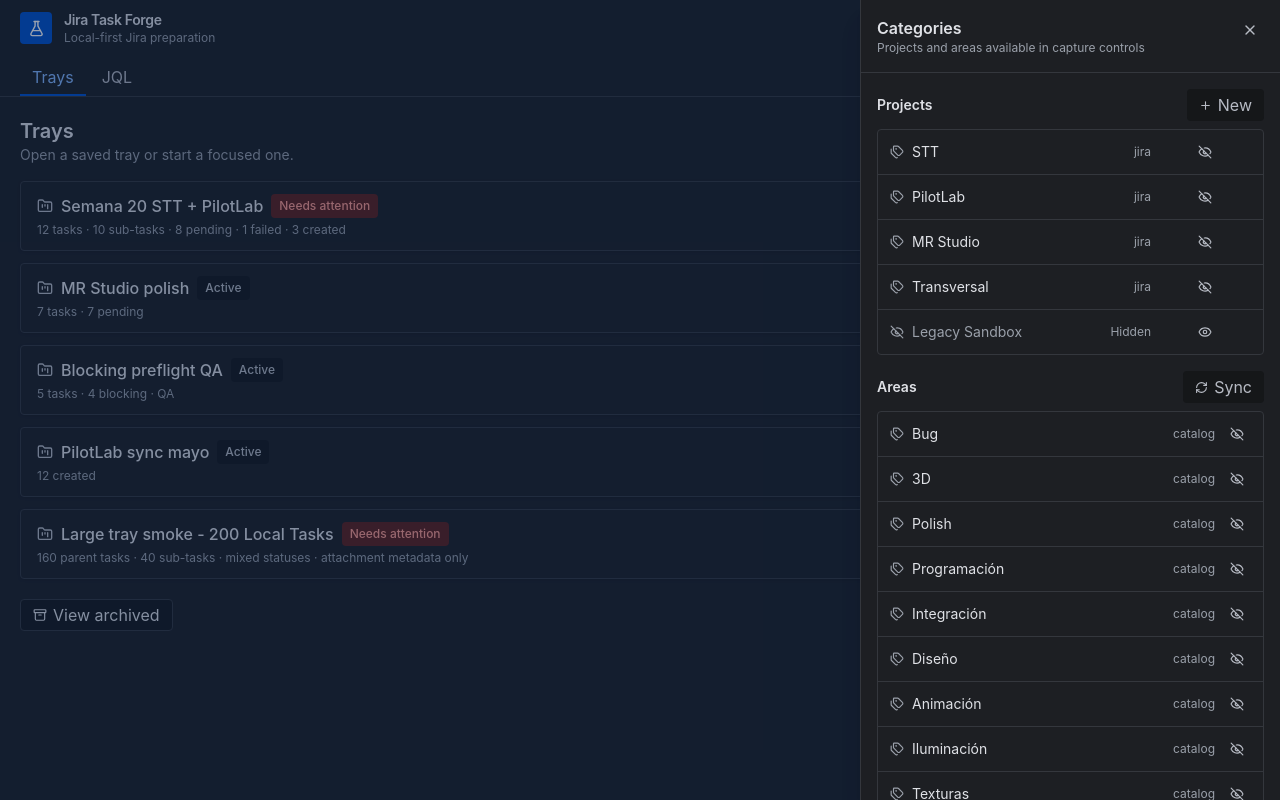
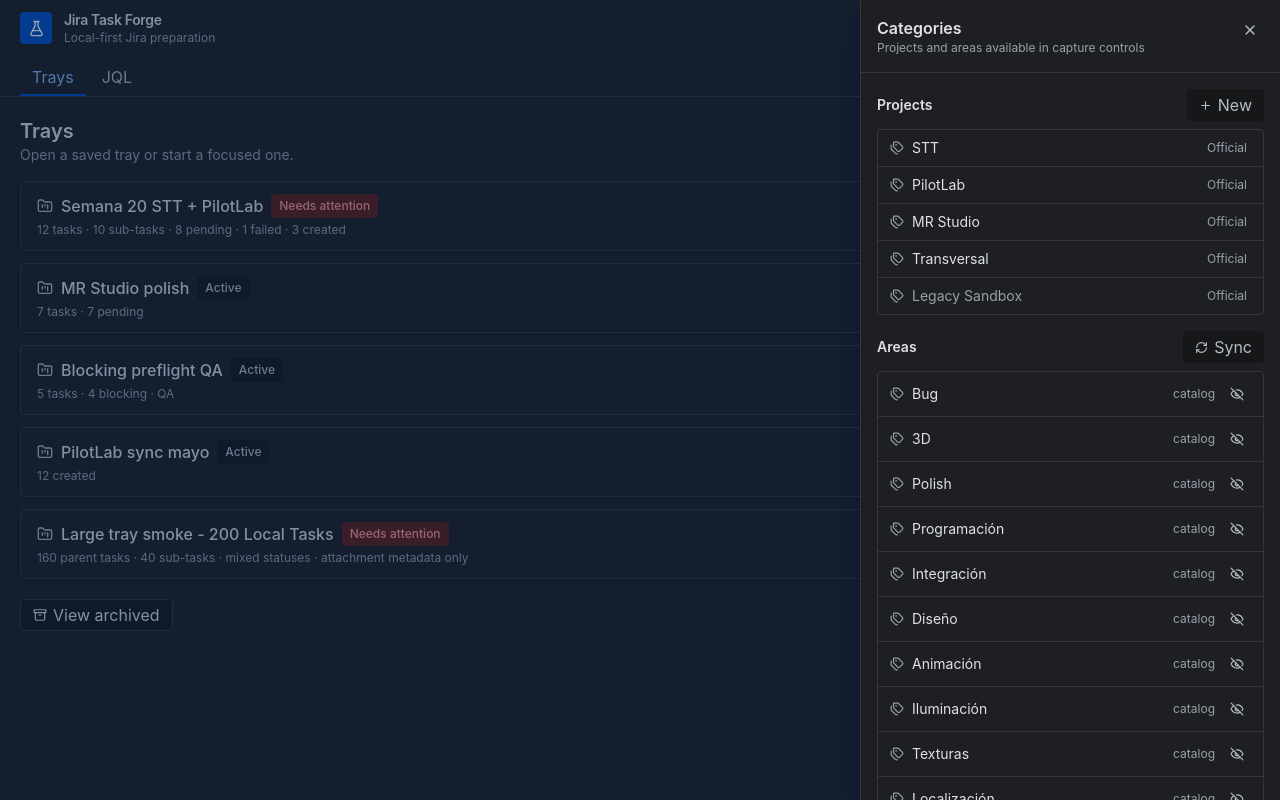
Before and after one commit to salmonsimon/jira-task-forge, a React (Vite) app: page / in a window 1280 px wide. Both pictures are taken after a click on the button "Categories". Built offline with nearby package versions, Linux system fonts and the light colour scheme.

Commit message:
Make Notion-synced projects read-only

```diff
--- a/src/App.tsx
+++ b/src/App.tsx
@@ -14,6 +14,7 @@ import { TaskFocusWindow } from "./features/task-detail";
 import { TraysView, useTrayWorkspace } from "./features/trays";
 import { mockAppDataAdapter } from "./lib/adapters";
 import { appOverlayLayers, useAppOverlay } from "./lib/app-overlays";
+import { isNotionSyncedProjectReadOnly } from "./lib/categoryPolicy";
 import {
   choosePersistedTaskAttachmentFiles,
   createPersistedCategory,
@@ -237,8 +238,13 @@ export default function App() {
   const projectCategories = useMemo(() => categories.filter((category) => category.categoryType === "project"), [categories]);
   const areaCategories = useMemo(() => categories.filter((category) => category.categoryType === "area"), [categories]);
   const projectOptions = useMemo(
-    () => orderProjectNames(projectCategories.filter((project) => !project.hidden).map((project) => project.name)),
-    [projectCategories]
+    () =>
+      orderProjectNames(
+        projectCategories
+          .filter((project) => !project.hidden || isNotionSyncedProjectReadOnly(project, appSettings.catalogSourceMode))
+          .map((project) => project.name)
+      ),
+    [appSettings.catalogSourceMode, projectCategories]
   );
   const areaOptions = useMemo(() => areaCategories.filter((area) => !area.hidden).map((area) => area.name), [areaCategories]);
 
@@ -540,6 +546,9 @@ export default function App() {
   }
 
   async function updateCategory(categoryId: string, patch: Partial<Pick<Category, "hidden" | "name">>) {
+    const currentCategory = categories.find((category) => category.id === categoryId);
+    if (currentCategory && isNotionSyncedProjectReadOnly(currentCategory, appSettings.catalogSourceMode)) return;
+
     const nextPatch: Partial<Pick<Category, "hidden" | "name">> = {};
     if (patch.name !== undefined) {
       const nextName = patch.name.trim();
@@ -563,6 +572,9 @@ export default function App() {
   }
 
   async function deleteCategory(categoryId: string) {
+    const currentCategory = categories.find((category) => category.id === categoryId);
+    if (currentCategory && isNotionSyncedProjectReadOnly(currentCategory, appSettings.catalogSourceMode)) return;
+
     if (usesTauriPersistence) {
       const deleted = await deletePersistedCategory(categoryId);
       if (!deleted) return;
--- a/src/features/categories/CategoriesPanel.tsx
+++ b/src/features/categories/CategoriesPanel.tsx
@@ -2,6 +2,7 @@ import { AlertTriangle, Check, CheckCircle2, Eye, EyeOff, Pencil, Plus, RefreshC
 import { useEffect, useRef, useState } from "react";
 import { Button, DrawerShell, FeedbackNote, PanelHeader } from "../../components/ui";
 import { appOverlayLayers, useAppOverlay } from "../../lib/app-overlays";
+import { isNotionSyncedProjectReadOnly } from "../../lib/categoryPolicy";
 import type { AppSettings, CatalogSyncResult, Category } from "../../lib/types";
 import { cn } from "../../lib/utils";
 
@@ -50,6 +51,7 @@ export function CategoriesPanel({
           categoryType="project"
           title="Projects"
           categories={projects}
+          catalogSourceMode={catalogSourceMode}
           onCreateCategory={onCreateCategory}
           onUpdateCategory={onUpdateCategory}
           onDeleteCategory={onDeleteCategory}
@@ -208,6 +210,7 @@ function CategoryList({
             category={category}
             key={category.id}
             isCatalogManaged={isCatalogManaged}
+            isReadOnly={isNotionSyncedProjectReadOnly(category, catalogSourceMode)}
             onDeleteCategory={onDeleteCategory}
             onUpdateCategory={onUpdateCategory}
           />
@@ -329,10 +332,12 @@ function CategoryRow({
   category,
   onDeleteCategory,
   onUpdateCategory,
-  isCatalogManaged = false
+  isCatalogManaged = false,
+  isReadOnly = false
 }: {
   category: Category;
   isCatalogManaged?: boolean;
+  isReadOnly?: boolean;
   onDeleteCategory: (categoryId: string) => void | Promise<void>;
   onUpdateCategory: (categoryId: string, patch: Partial<Pick<Category, "hidden" | "name">>) => void | Promise<void>;
 }) {
@@ -359,7 +364,11 @@ function CategoryRow({
   return (
     <div className="group flex min-w-0 items-center justify-between gap-2 border-b border-[#ebecf0] px-3 py-2 last:border-b-0">
       <div className={cn("flex min-w-0 flex-1 items-center gap-2 text-sm", category.hidden && "text-[#6b778c]")}>
-        {category.hidden ? <EyeOff size={14} className="shrink-0 text-[#6b778c]" /> : <Tags size={14} className="shrink-0 text-[#6b778c]" />}
+        {category.hidden && !isReadOnly ? (
+          <EyeOff size={14} className="shrink-0 text-[#6b778c]" />
+        ) : (
+          <Tags size={14} className="shrink-0 text-[#6b778c]" />
+        )}
         {isEditing ? (
           <input
             autoFocus
@@ -377,7 +386,7 @@ function CategoryRow({
         )}
       </div>
       <div className="flex shrink-0 items-center gap-1">
-        <span className="mr-1 text-xs text-[#6b778c]">{category.hidden ? "Hidden" : category.source}</span>
+        <span className="mr-1 text-xs text-[#6b778c]">{isReadOnly ? "Official" : category.hidden ? "Hidden" : category.source}</span>
         {isEditing ? (
           <>
             <button
@@ -399,7 +408,7 @@ function CategoryRow({
           </>
         ) : (
           <>
-            {!isCatalogManaged ? (
+            {!isCatalogManaged && !isReadOnly ? (
               <button
                 className="inline-flex h-7 w-7 items-center justify-center rounded text-[#42526e] opacity-0 transition hover:bg-[#ebecf0] group-hover:opacity-100 focus:opacity-100"
                 onClick={() => setIsEditing(true)}
@@ -409,6 +418,7 @@ function CategoryRow({
                 <Pencil size={14} />
               </button>
             ) : null}
+            {!isReadOnly ? (
               <button
                 className="inline-flex h-7 w-7 items-center justify-center rounded text-[#42526e] transition hover:bg-[#ebecf0]"
                 onClick={() => void onUpdateCategory(category.id, { hidden: !category.hidden })}
@@ -417,7 +427,8 @@ function CategoryRow({
               >
                 {category.hidden ? <Eye size={14} /> : <EyeOff size={14} />}
               </button>
-            {!isCatalogManaged ? (
+            ) : null}
+            {!isCatalogManaged && !isReadOnly ? (
               <button
                 className="inline-flex h-7 w-7 items-center justify-center rounded text-[#42526e] opacity-0 transition hover:bg-[#ffebe6] hover:text-[#bf2600] group-hover:opacity-100 focus:opacity-100"
                 onClick={() => void onDeleteCategory(category.id)}
--- /dev/null
+++ b/src/lib/categoryPolicy.ts
@@ -0,0 +1,8 @@
+import type { AppSettings, Category } from "./types";
+
+export function isNotionSyncedProjectReadOnly(
+  category: Category,
+  catalogSourceMode: AppSettings["catalogSourceMode"]
+): boolean {
+  return category.categoryType === "project" && catalogSourceMode === "notion" && category.source !== "local";
+}
```
Also changed, not shown: 1 other file (tests, documents, lock files or other folders). Lines whose indentation alone changed are shown as unchanged.
